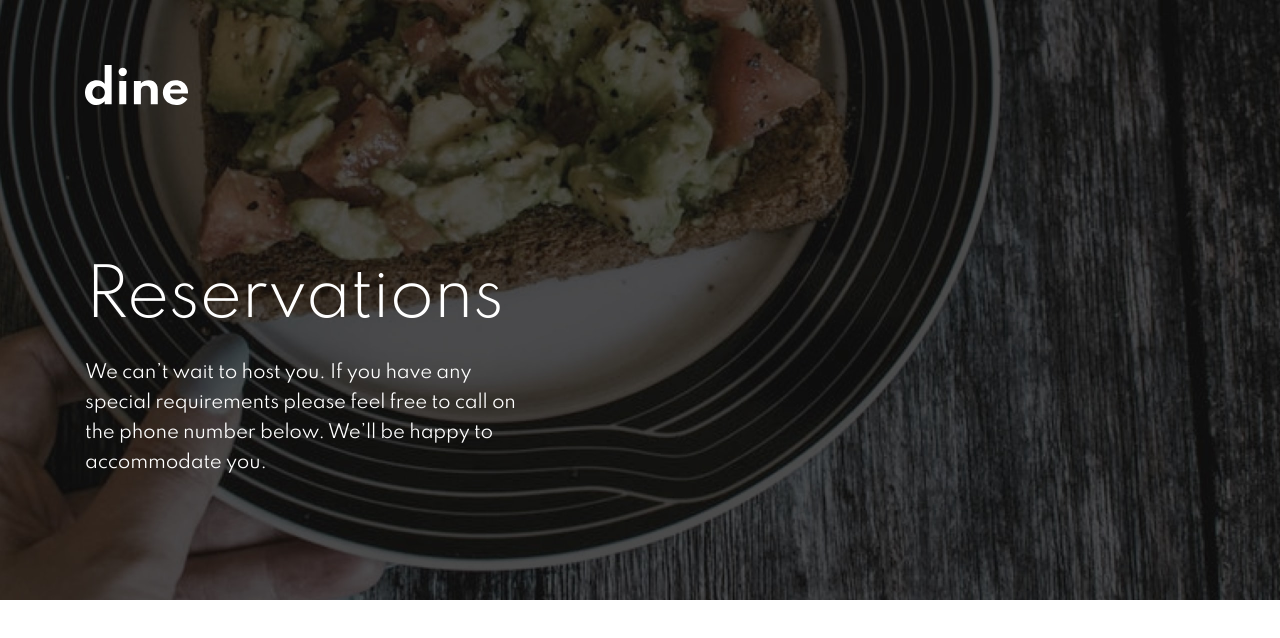
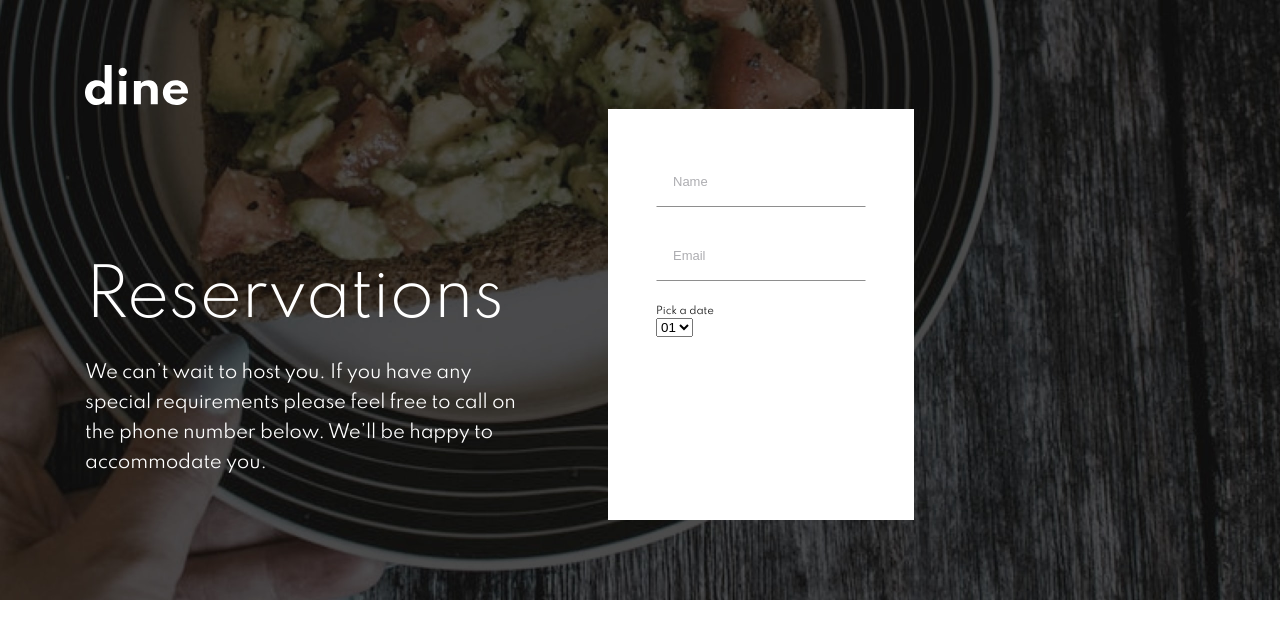
Before and after one commit to yjcyun/frontend_mentor, a React (Create React App) app in the folder intermediate/dine_restaurant_website/: page /book-a-table in a window 1280 px wide. Shown: the top 638 px of the page. Built offline with nearby package versions, Linux system fonts and the light colour scheme.

Commit message:
:sparkles: Add Form input component

```diff
--- /dev/null
+++ b/intermediate/dine_restaurant_website/src/components/DatePicker.tsx
@@ -0,0 +1,17 @@
+import styled from "styled-components";
+
+const StyledDatePicker = styled.div`
+  color: var(--cod-gray);
+`;
+
+export const DatePicker: React.FC = () => {
+  return (
+    <StyledDatePicker>
+      <div>Pick a date</div>
+      <select name="" id="">
+        <option value="">01</option>
+        <option value="">02</option>
+      </select>
+    </StyledDatePicker>
+  );
+};
--- a/intermediate/dine_restaurant_website/src/components/Form.tsx
+++ b/intermediate/dine_restaurant_website/src/components/Form.tsx
@@ -1,7 +1,96 @@
-import styled from 'styled-components';
+import { useState } from "react";
+import styled from "styled-components";
+import { DatePicker } from "./DatePicker";
 
-const StyledForm = styled.form``;
+import { Input } from "./Input";
+
+const StyledForm = styled.form`
+  background: var(--white);
+  padding: 48px;
+`;
 
 export const Form: React.FC = () => {
-  return <StyledForm></StyledForm>;
+  const [name, setName] = useState("");
+  const [email, setEmail] = useState("");
+  const [message, setMessage] = useState("");
+  const [errors, setErrors] = useState({
+    name: "",
+    email: "",
+    message: "",
+  });
+  const [loading, setLoading] = useState(false);
+
+  const validate = () => {
+    const errorMsg = "This field is required";
+
+    let nameError = "";
+    let emailError = "";
+    let messageError = "";
+
+    if (!name) {
+      nameError = errorMsg;
+    }
+
+    if (!email) {
+      emailError = errorMsg;
+    } else if (
+      !email.match(
+        /^(([^<>()[\]\\.,;:\s@"]+(\.[^<>()[\]\\.,;:\s@"]+)*)|(".+"))@((\[[0-9]{1,3}\.[0-9]{1,3}\.[0-9]{1,3}\.[0-9]{1,3}\])|(([a-zA-Z\-0-9]+\.)+[a-zA-Z]{2,}))$/
+      )
+    ) {
+      emailError = "Please use a valid email address";
+    }
+
+    if (!message) {
+      messageError = errorMsg;
+    }
+
+    if (nameError || emailError) {
+      setErrors({
+        name: nameError,
+        email: emailError,
+        message: messageError,
+      });
+
+      return false;
+    }
+
+    return true;
+  };
+
+  const handleSubmit = (event: React.FormEvent<HTMLFormElement>) => {
+    event.preventDefault();
+
+    const isValid = validate();
+
+    if (isValid) {
+      setErrors({ name: "", email: "", message: "" });
+      setName("");
+      setEmail("");
+      setMessage("");
+      setLoading(true);
+
+      setTimeout(() => {
+        setLoading(false);
+      }, 2000);
+    }
+  };
+
+  return (
+    <StyledForm onSubmit={(e) => handleSubmit(e)}>
+      <Input
+        error={errors.name}
+        onChange={(e) => setName(e.target.value)}
+        placeholder="Name"
+        value={name}
+      />
+      <Input
+        error={errors.email}
+        onChange={(e) => setName(e.target.value)}
+        placeholder="Email"
+        value={email}
+      />
+      <DatePicker />
+    </StyledForm>
+  );
 };
--- a/intermediate/dine_restaurant_website/src/components/Input.tsx
+++ b/intermediate/dine_restaurant_website/src/components/Input.tsx
@@ -1,4 +1,4 @@
-import styled, { css } from 'styled-components';
+import styled, { css } from "styled-components";
 
 interface InputProps<T> {
   error: string;
@@ -8,8 +8,8 @@ interface InputProps<T> {
 }
 
 const textStyles = css`
-  background: rgba(51, 50, 61, 0.1);
   border: 1px solid transparent;
+  border-bottom: 1px solid #8e8e8e;
   font-size: 1.3rem;
   line-height: 3rem;
   padding: 9px 16px;
@@ -58,7 +58,7 @@ export const Input: React.FC<InputProps<string>> = ({
       <StyledInput
         onChange={onChange}
         placeholder={placeholder}
-        type='text'
+        type="text"
         value={value}
       />
 
--- a/intermediate/dine_restaurant_website/src/pages/BookTable.tsx
+++ b/intermediate/dine_restaurant_website/src/pages/BookTable.tsx
@@ -1,8 +1,9 @@
-import styled from 'styled-components';
+import styled from "styled-components";
 
-import { ReactComponent as Logo } from '../assets/logo.svg';
-import hero from '../assets/booking/hero-bg-desktop@2x.jpg';
-import { HeroText } from '../components/HeroText';
+import { ReactComponent as Logo } from "../assets/logo.svg";
+import hero from "../assets/booking/hero-bg-desktop@2x.jpg";
+import { HeroText } from "../components/HeroText";
+import { Form } from "../components/Form";
 
 const StyledBookTable = styled.div`
   background-image: url(${hero});
@@ -11,22 +12,29 @@ const StyledBookTable = styled.div`
   color: var(--white);
   height: 600px;
 
+  .hero {
+    padding-top: 65px;
+  }
+
   .hero-content {
-    padding-top: 65px;
+    display: flex;
   }
 `;
 
 const BookTablePage = () => {
   return (
     <StyledBookTable>
-      <div className='hero-content gutter'>
+      <div className="hero gutter">
         <Logo />
-        <HeroText
-          title='Reservations'
-          description='We can’t wait to host you. If you have any special requirements
+        <div className="hero-content">
+          <HeroText
+            title="Reservations"
+            description="We can’t wait to host you. If you have any special requirements
           please feel free to call on the phone number below. We’ll be happy
-          to accommodate you.'
-        />
+          to accommodate you."
+          />
+          <Form />
+        </div>
       </div>
     </StyledBookTable>
   );
```
Also changed, not shown: 1 other file (tests, documents, lock files or other folders).
